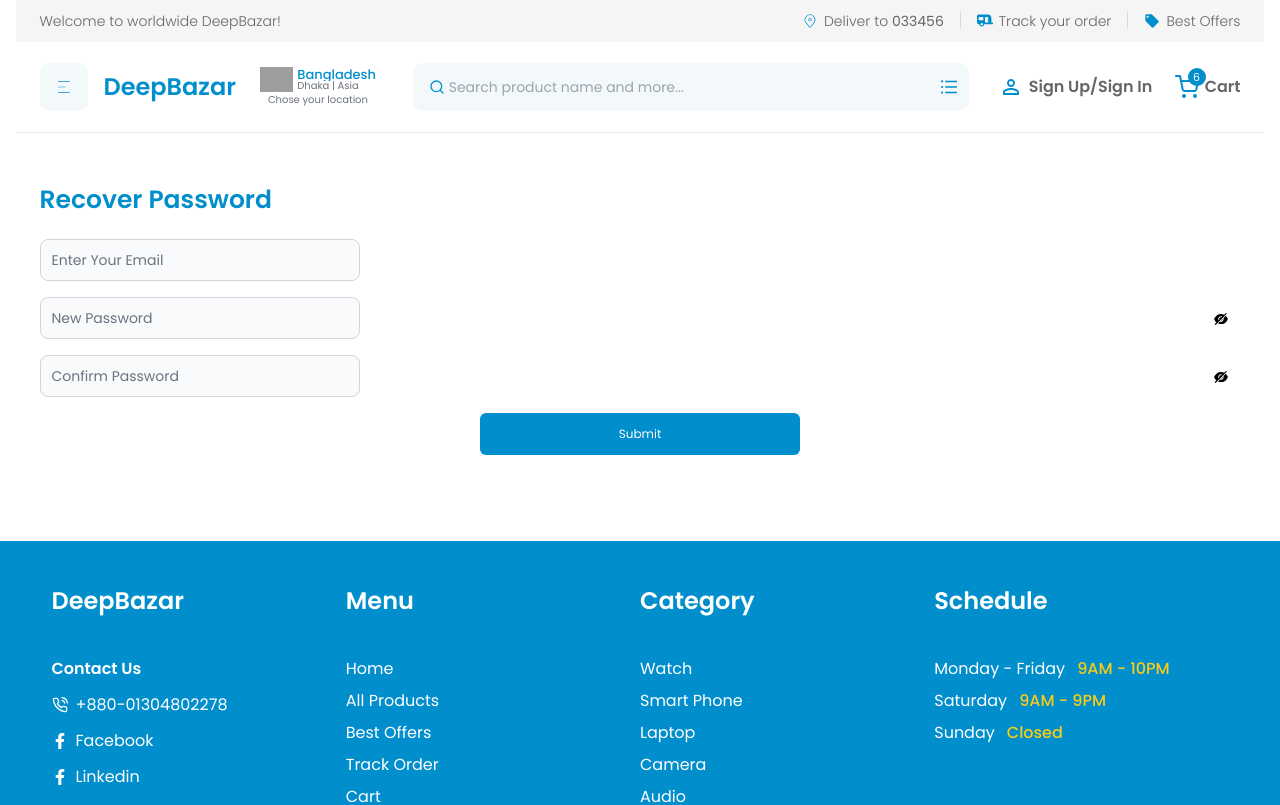
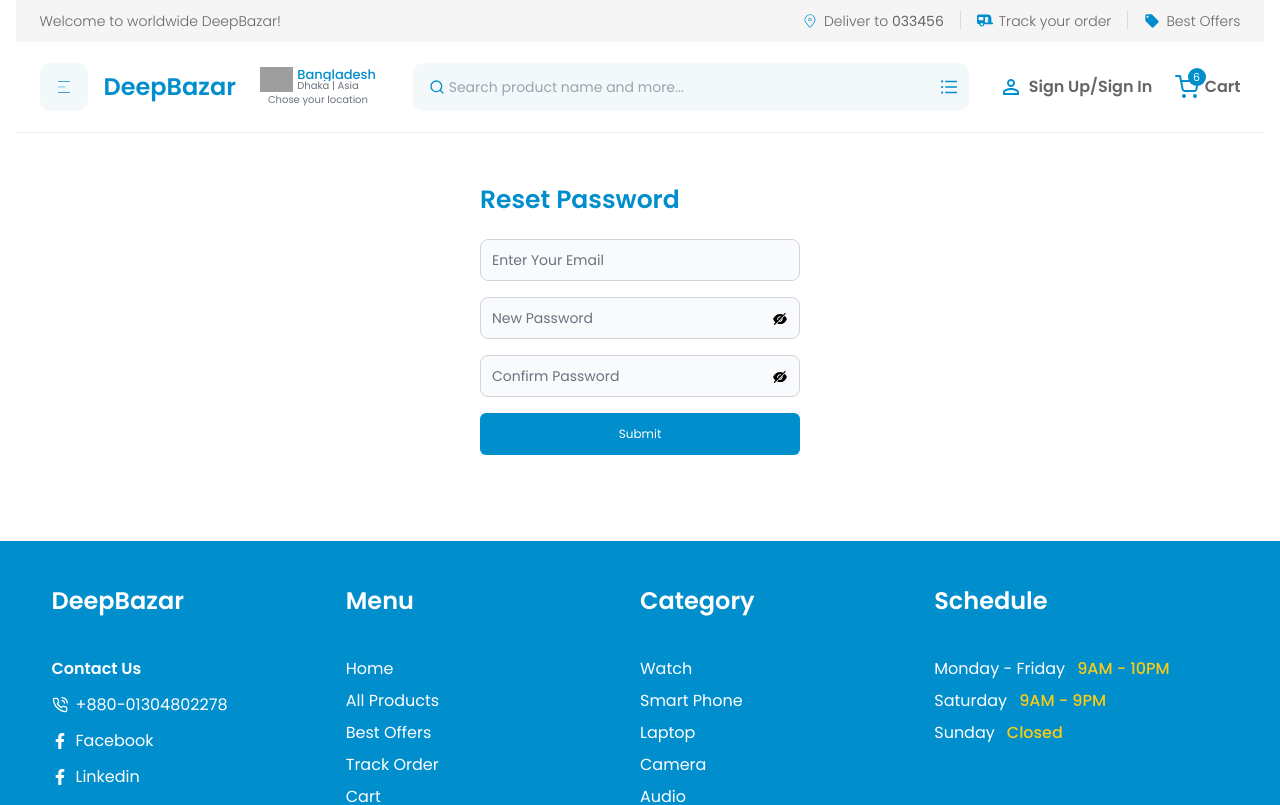
Before and after one commit to whitefog425dev/deepbazar, a Next.js app: page /auth/recover-password in a window 1280 px wide. Shown: the top 805 px of the page. Built offline with nearby package versions, Linux system fonts and the light colour scheme; grey boxes are pictures that could not be loaded.

Commit message:
added recover password

```diff
--- a/src/app/auth/recover-password/page.tsx
+++ b/src/app/auth/recover-password/page.tsx
@@ -5,9 +5,8 @@
 export default function RecoverPassword() {
   return (
     <section className="min-h-[45vh] max-w-[1201px] w-full m-auto mt-12 pb-4">
-      <h1 className="text-primary text-[25px] font-poppins font-bold">
-        Recover Password
-      </h1>
+      <div className="w-full mx-auto max-w-[320px]">
+        <h1 className="text-primary text-[25px] font-bold">Reset Password</h1>
         <div className="w-full flex items-center space-x-2 mt-[20px]">
           <form className="w-full">
             <div className="w-full flex flex-col space-y-4 justify-center items-center">
@@ -39,6 +38,7 @@
             </div>
           </form>
         </div>
+      </div>
     </section>
   );
 }
```
Lines whose indentation alone changed are shown as unchanged.
